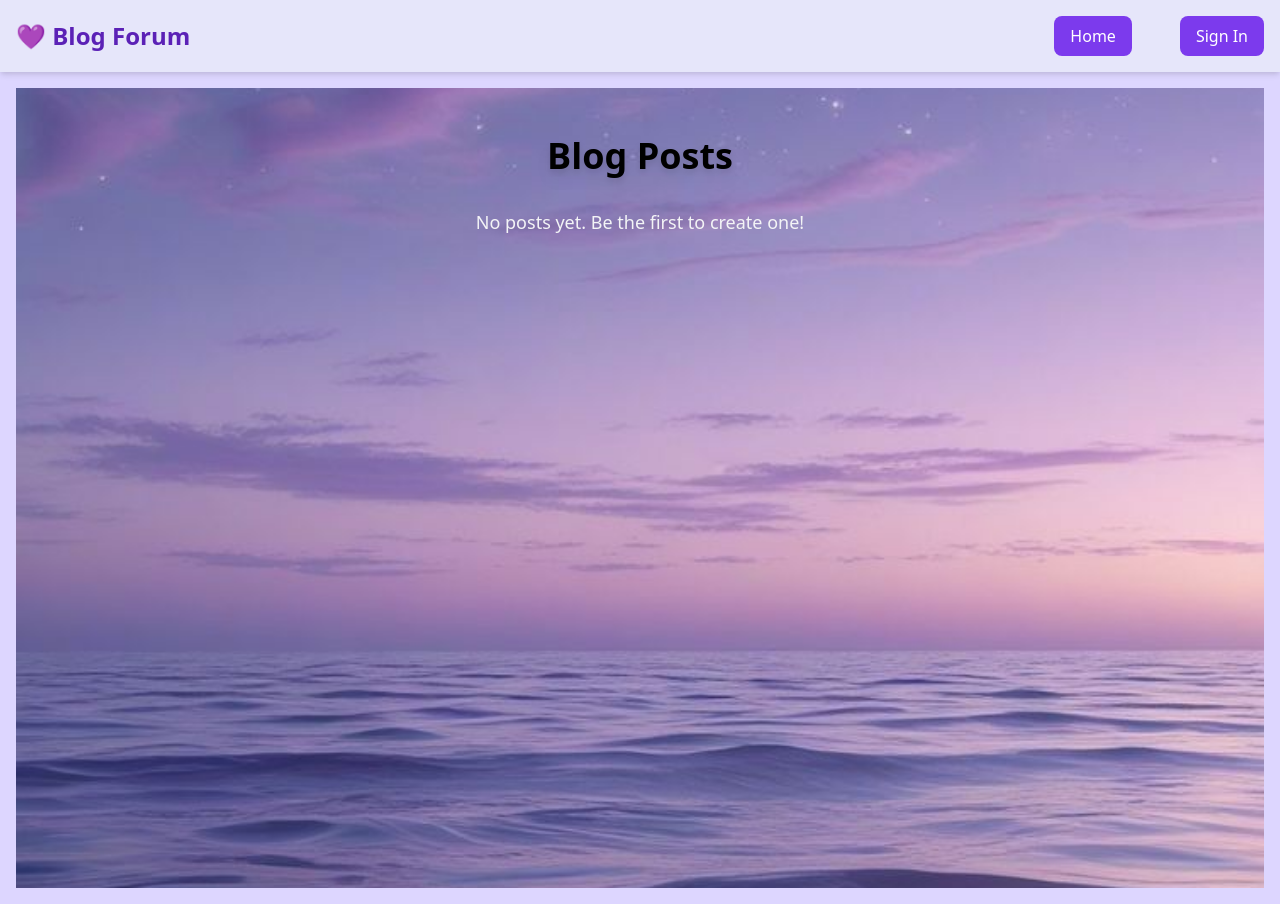
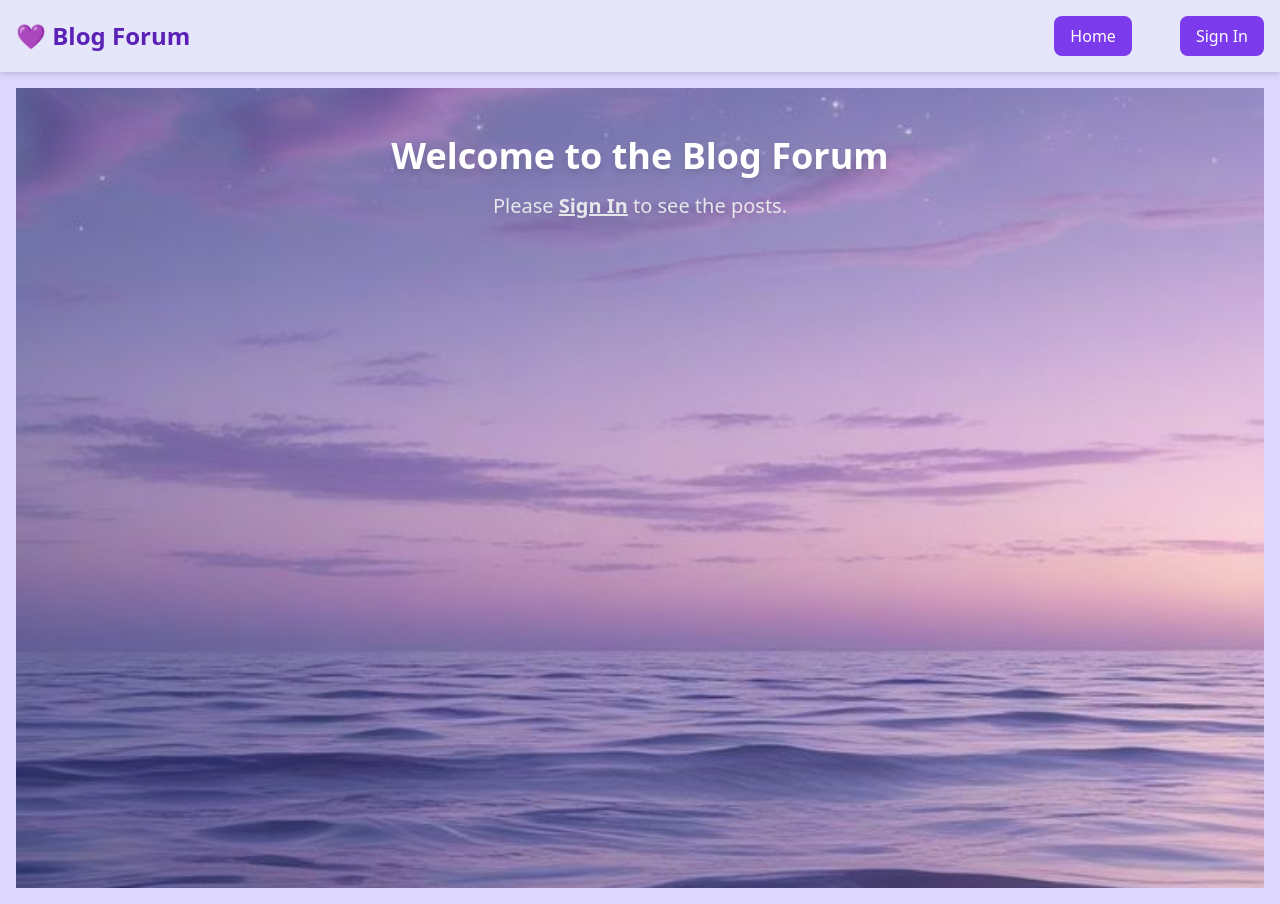
Before and after one commit to Anushree-Mohanty/Blog-Forum, a React (Vite) app: page / in a window 1280 px wide. Built offline with nearby package versions, Linux system fonts and the light colour scheme; a web font is replaced by a local one.

Commit message:
changes made

```diff
--- a/src/components/Home.jsx
+++ b/src/components/Home.jsx
@@ -1,3 +1,66 @@
+// import { Link, useOutletContext } from "react-router-dom";
+// import bgImage from "../assets/img1.jpg";
+
+// function Home() {
+//   const { posts, deletePost, user } = useOutletContext();
+
+//   return (
+//     <div
+//       className="min-h-screen bg-cover bg-center bg-no-repeat flex flex-col items-center py-12 px-4 relative"
+//       style={{ backgroundImage: `url(${bgImage})` }}
+//     >
+//       <div className="absolute inset-0 bg-black/40 -z-10"></div>
+
+//       <h1 className="text-4xl font-bold mb-8 text-black drop-shadow-lg">
+//         Blog Posts
+//       </h1>
+
+//       <div className="max-w-3xl w-full space-y-6">
+//         {posts.length === 0 ? (
+//           <p className="text-gray-100 text-center text-lg">
+//             No posts yet. Be the first to create one!
+//           </p>
+//         ) : (
+//           posts.map((post) => (
+//             <div
+//               key={post.id}
+//               className="bg-white/90 p-6 rounded-lg shadow-md transition-all duration-300 ease-in-out hover:shadow-xl hover:scale-[1.02]"
+//             >
+//               <h2 className="text-2xl font-semibold mb-2 text-gray-800">
+//                 {post.title}
+//               </h2>
+//               <p className="text-gray-500 text-sm mb-3">
+//                 Posted on {post.date}
+//               </p>
+//               <p className="text-gray-700 mb-4 break-words">
+//                 {post.content.substring(0, 150)}...
+//               </p>
+//               <div className="flex justify-between items-center">
+//                 <Link
+//                   to={`/post/${post.id}`}
+//                   className="text-indigo-600 hover:underline"
+//                 >
+//                   Read More
+//                 </Link>
+//                 {user && (
+//                   <button
+//                     onClick={() => deletePost(post.id)}
+//                     className="bg-red-500 text-white px-3 py-1 rounded text-sm hover:bg-red-600"
+//                   >
+//                     Delete
+//                   </button>
+//                 )}
+//               </div>
+//             </div>
+//           ))
+//         )}
+//       </div>
+//     </div>
+//   );
+// }
+
+// export default Home;
+
 import { Link, useOutletContext } from "react-router-dom";
 import bgImage from "../assets/img1.jpg";
 
@@ -11,6 +74,10 @@ function Home() {
     >
       <div className="absolute inset-0 bg-black/40 -z-10"></div>
 
+      {/* // <<< We will check for the user first >>> */}
+      {user ? (
+        // <<< If user exists, show the posts (this is your original code) >>>
+        <>
           <h1 className="text-4xl font-bold mb-8 text-black drop-shadow-lg">
             Blog Posts
           </h1>
@@ -55,6 +122,22 @@ function Home() {
               ))
             )}
           </div>
+        </>
+      ) : (
+        // <<< If user is null (logged out), show this instead >>>
+        <div className="text-center">
+          <h1 className="text-4xl font-bold mb-4 text-white drop-shadow-lg">
+            Welcome to the Blog Forum
+          </h1>
+          <p className="text-xl text-gray-200 drop-shadow-lg">
+            Please{" "}
+            <Link to="/signin" className="font-bold underline hover:text-white">
+              Sign In
+            </Link>{" "}
+            to see the posts.
+          </p>
+        </div>
+      )}
     </div>
   );
 }
```
Lines whose indentation alone changed are shown as unchanged.
